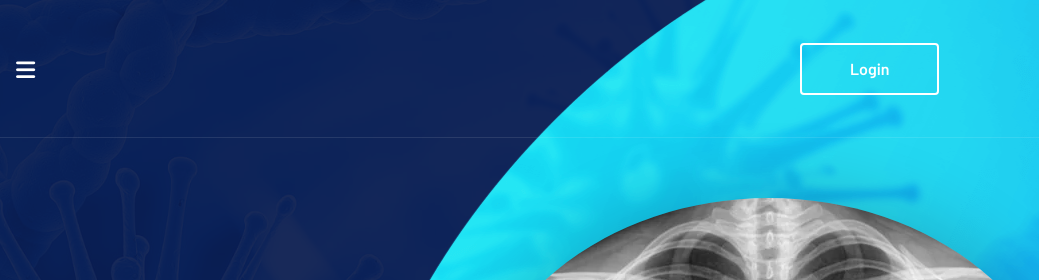
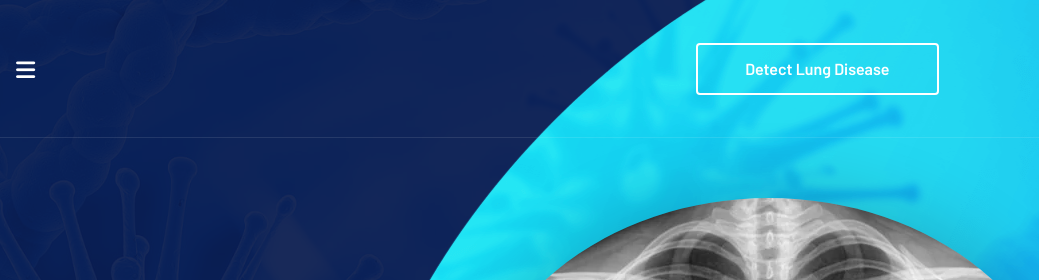
Before and after one commit to namrahrehman/Deployment2, a plain HTML site: page flask app/index.html in a window 1280 px wide. Shown: the top 280 px of the page, 241-1280 px from the left. Drawn offline with Linux system fonts and the light colour scheme; a web font is replaced by a local one.

Commit message:
Update index.html

```diff
--- a/flask app/index.html
+++ b/flask app/index.html
@@ -90,7 +90,7 @@
                         </div><!-- /.main-nav__cta-content -->
                     </div><!-- /.main-nav__cta -->
                     <div class="main-nav__right">
-                        <a href="signup.html" class="main-nav__btn">Login</a><!-- /.main-nav__btn -->
+                        <a href="upload.html" class="main-nav__btn">Detect Lung Disease</a><!-- /.main-nav__btn -->
                     </div><!-- /.main-nav__right -->
                 </div><!-- /.container-fluid -->
             </nav><!-- /.main-nav__one -->
```
